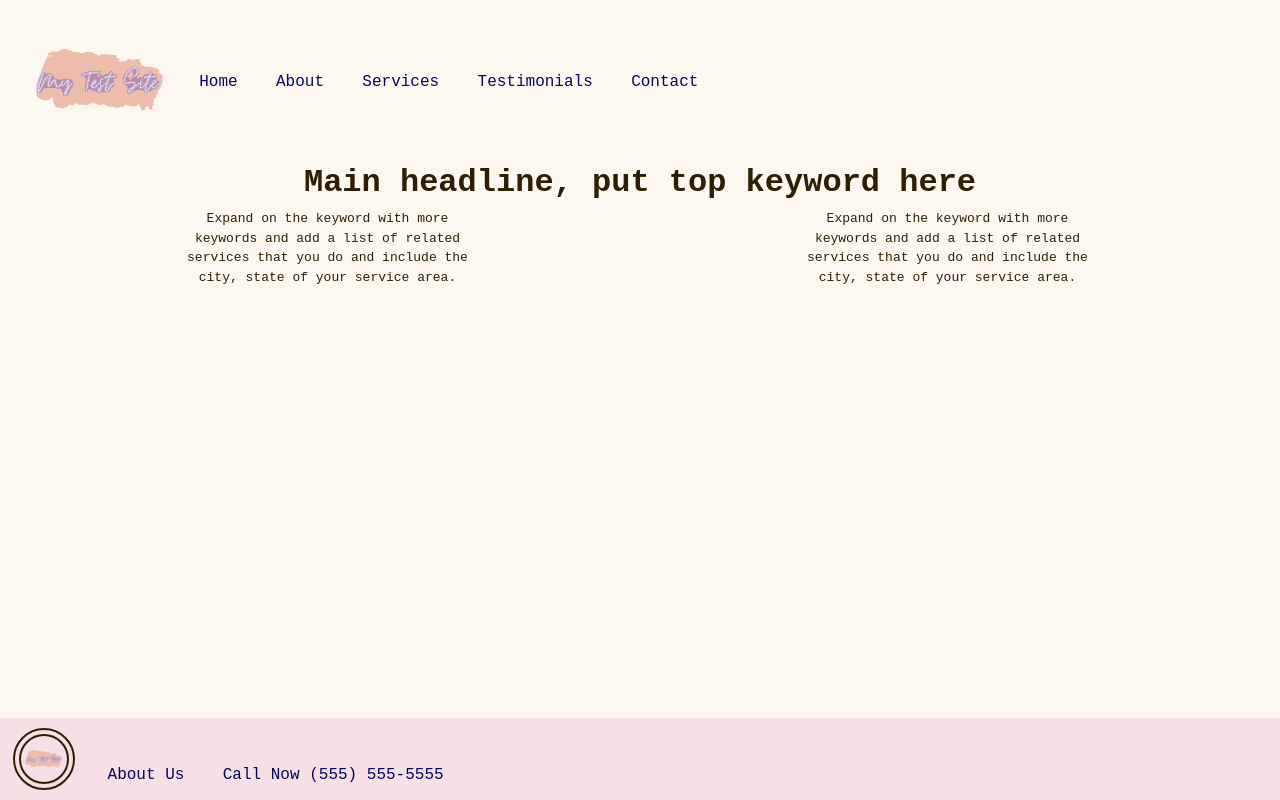
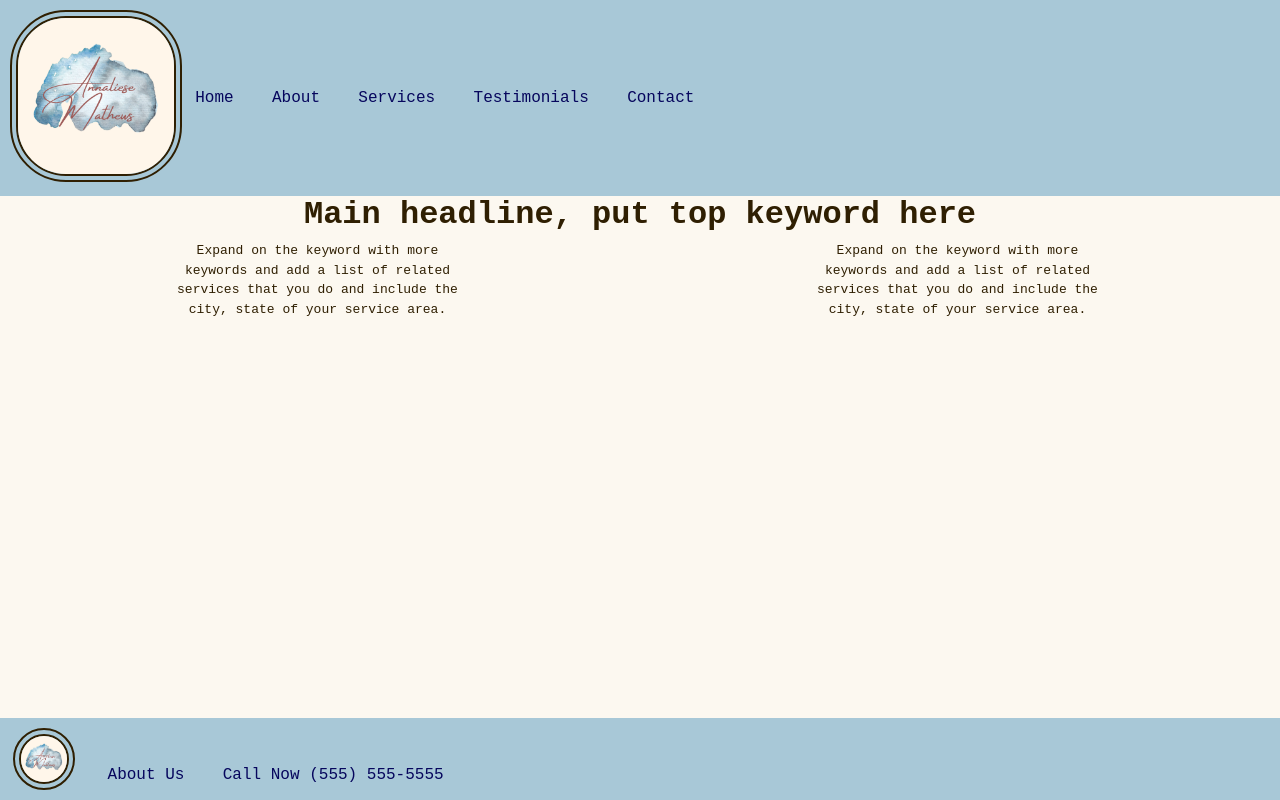
Before and after one commit to amathews043/my_project, a plain HTML site: page index.html in a window 1280 px wide. Drawn offline with Linux system fonts and the light colour scheme.

Commit message:
changed logo and colors

```diff
--- a/index.html
+++ b/index.html
@@ -9,16 +9,16 @@
 </head>
 
 <body>
-    <article id="body">
+    <article >
         <!-- ============================================ -->
         <!--                   NAVIGATION                 -->
         <!-- ============================================ -->
 
         <nav>
-            <div class="navbar-menu">
+            <div class="navbar-menu" id="nav">
                 <a class="nav-logo" href="/index.html">
-                    <img class="logo" aria-hidden="true" decoding="async" src="images/My-test-site.svg"
-                        viewBox="0 0 100 100" alt="compnay logo" height="80"> </img>
+                    <img class="logo" aria-hidden="true" decoding="async" src="images/my-logo.png"
+                        > </img>
                 </a>
                 <li class="nav-li"><a class="link" href="index.html">Home</a></li>
                 <li class="nav-li"><a class="link" href="/about.html">About</a></li>
@@ -59,7 +59,7 @@
     <!--                    Footer                    -->
     <!-- ============================================ -->
     <div class="buttons" id="footer">
-        <img src="images/My-test-site.svg" class="circle footer-item-margin" />
+        <img src="images/my-logo.png" class="circle footer-item-margin" />
         <a class="button-solid link footer-item-margin" href="/about.html">
             About Us
         </a>
--- a/root.css
+++ b/root.css
@@ -14,6 +14,12 @@
     .navbar-menu{
         display: flex;
         align-items: center;
+        background-color: #A8C8D7;
+    }
+
+
+    .nav-logo{
+        margin: 1rem 0 1rem 1rem;
     }
 
     /* List-style-type: none removes the bullet points or numbers in front of the list items */
@@ -37,10 +43,6 @@
         color: #2F1F02;
         font-family: monospace;
         background-color: #FCF8F0;
-    }
-
-    #body{
-        margin: 0 20px;
     }
 
     p{
@@ -92,8 +94,12 @@
     }
 
     .logo{
+        width: 10rem;
         height: 10rem;
-        width: 10rem
+        border: 2px solid #2F1F02;
+        border-radius: 50px;
+        outline: 2px solid #2F1F02;
+        outline-offset: 0.25rem;
     }
 
     .heroText, .cards{
@@ -101,7 +107,7 @@
     }
 
     #footer{
-        background-color: #f6dfe5;
+        background-color: #A8C8D7ff;
         width: 100%;
         margin-left: 0px;
     }
```
Also changed, not shown: images/my-logo.png (added).
